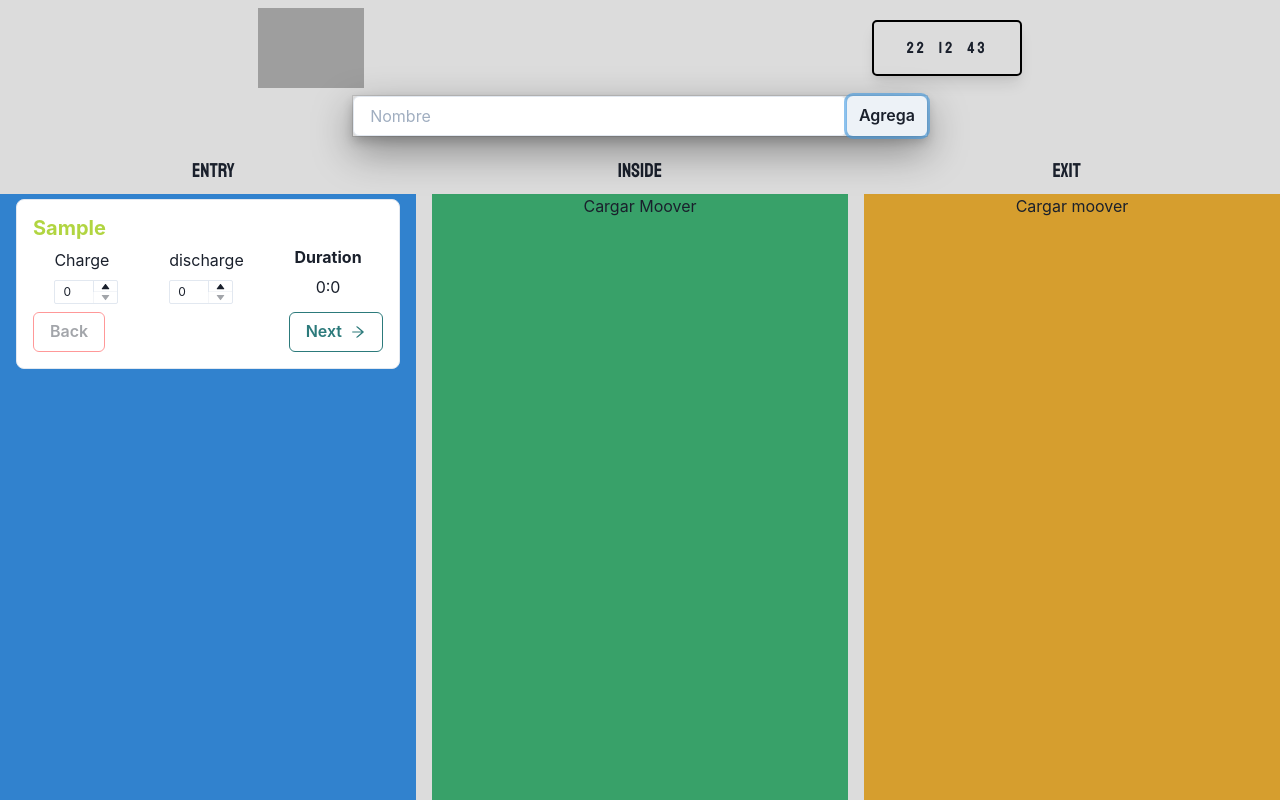
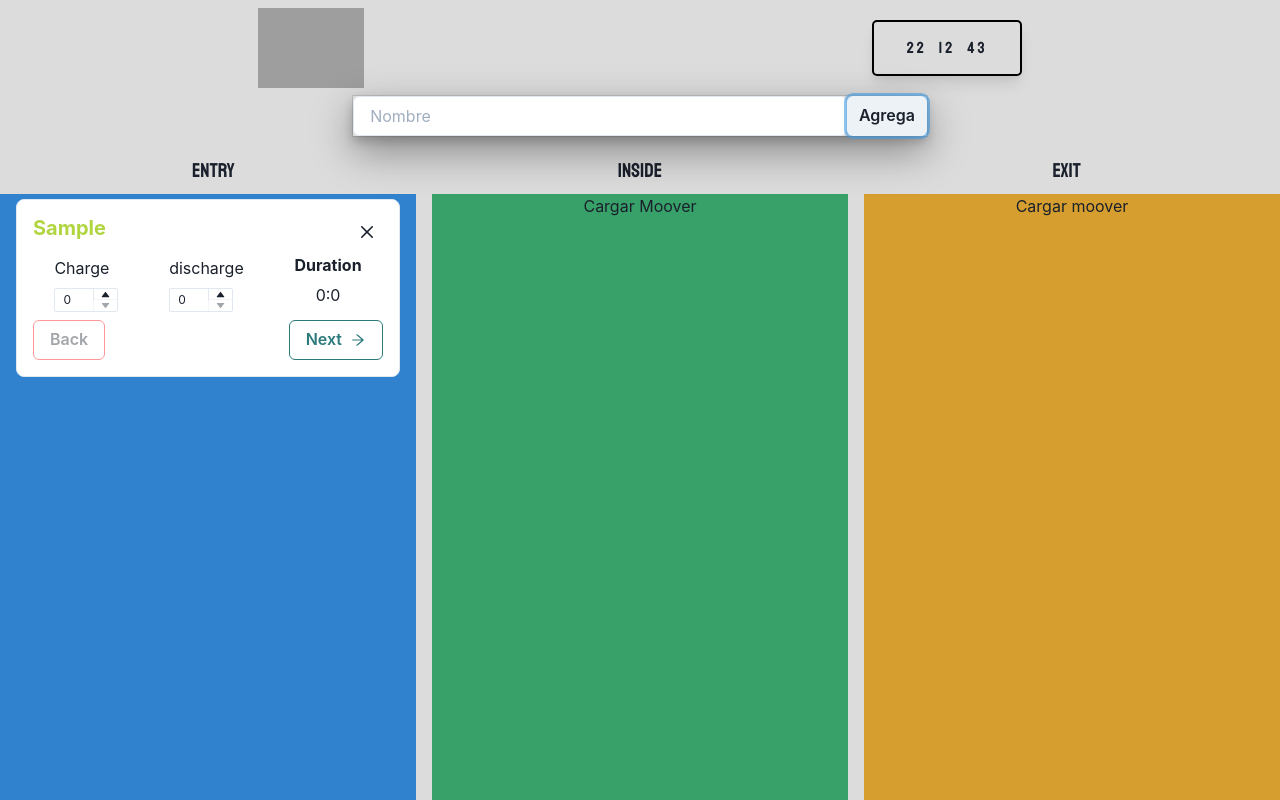
Before and after one commit to Miguel-Andres/WarehouseLogist, a React (Create React App) app: page / in a window 1280 px wide. Both pictures are taken after typing "Sample" into the empty fields and a click on the button "Agrega". Shown: the top 800 px of the page. Built offline with nearby package versions, Linux system fonts and the light colour scheme; grey boxes are pictures that could not be loaded.

Commit message:
add button close

```diff
--- a/src/components/Card.js
+++ b/src/components/Card.js
@@ -1,13 +1,13 @@
 import React from "react";
 
-import { Stack, Container, Text, Heading ,ScaleFade, } from "@chakra-ui/react";
+import { Stack, Container, Text, Heading ,ScaleFade, CloseButton} from "@chakra-ui/react";
 import Count from "./card/Count";
 import ButtonSend from "./card/ButtonSend";
 import ButtonNext from "./card/ButtonNext";
 
 
-export default function Card({name,isHiden,isDisabled,nextStep,backStep,colorName,handleChange,duration}) {
 
+export default function Card({name,isHiden,isDisabled,nextStep,backStep,colorName,duration,chargin,handleChange,closeCard,handleChangeDischarge,dischargin ,handleSubmit}) {
 
 
 
@@ -23,18 +23,24 @@ export default function Card({name,isHiden,isDisabled,nextStep,backStep,colorNam
         p={4}
         borderWidth="1px"
         borderRadius="lg"
-      >
-        <Stack>
-          <Heading size="md" color={colorName} >{name}</Heading>
+       >
+
+        <Stack >
+          <Stack direction="row" justify="space-between">
+          <Heading size="md" color={colorName} >{name}  </Heading>
+         {isHiden?null:<CloseButton  onClick={closeCard}/> }
+          </Stack>
+
           <Stack direction="row" justify="space-around">
+
             <Stack>
               <Text size="sm">Charge</Text>
-              <Count handleChange={handleChange}/>
+              <Count  handleChange={handleChange}  count={chargin}   />
             </Stack>
 
             <Stack>
               <Text>discharge</Text>
-              <Count />
+              <Count  handleChange={handleChangeDischarge}  count={dischargin}/>
             </Stack>
 
             <Stack align="center">
@@ -49,7 +55,7 @@ export default function Card({name,isHiden,isDisabled,nextStep,backStep,colorNam
           <Stack direction="row" justify={isHiden?"center" :"space-between"} spacing={4}>
 
             {isHiden
-            ? <ButtonSend  />
+            ? <ButtonSend  onClick={()=>handleSubmit()} />
             : <ButtonNext nextStep={nextStep} backStep={backStep} isDisabled={isDisabled} />
             }
 
```
